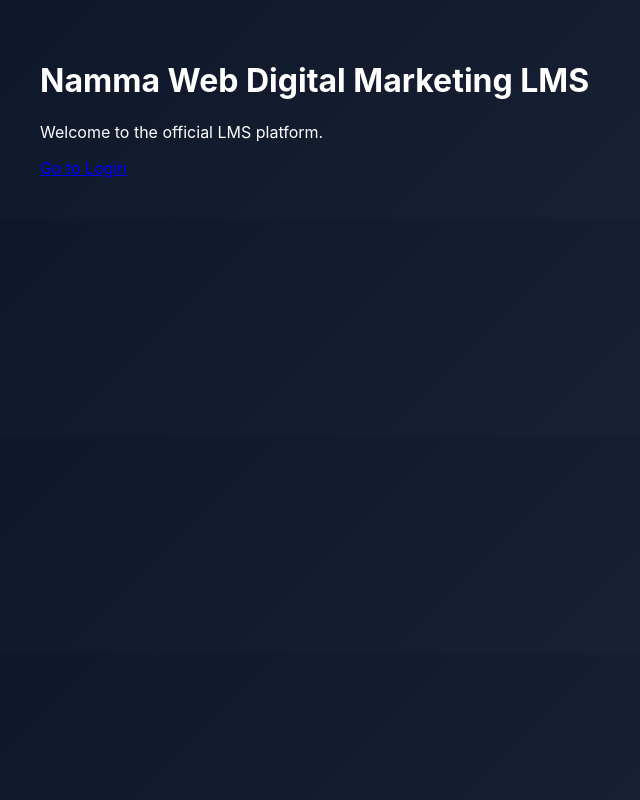
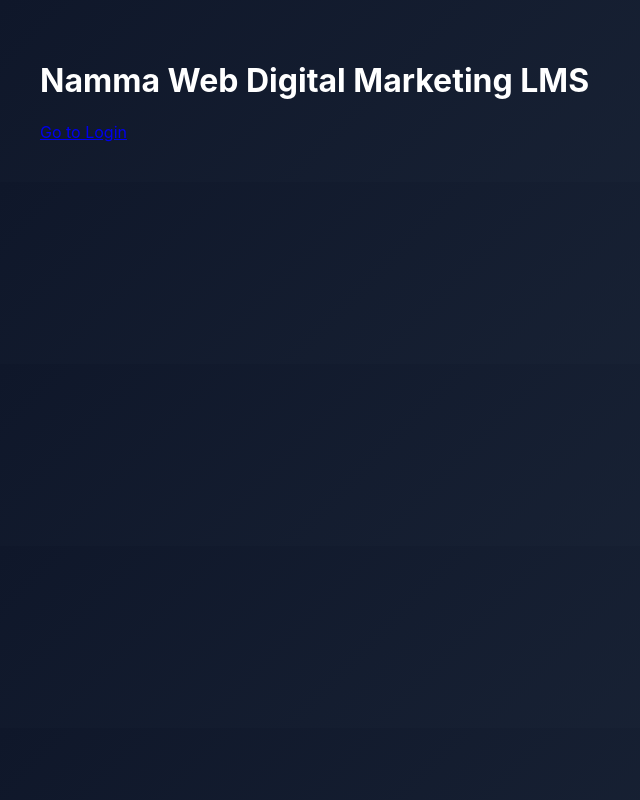
Before and after one commit to nammaweb/nammaweblmsdigital-marketing, a Next.js app: page / in a window 1280 px wide. Shown: the whole page, without its empty margins (0-640 px from the left). Built offline with nearby package versions, Linux system fonts and the light colour scheme.

Commit message:
Update page.js

```diff
--- a/app/page.js
+++ b/app/page.js
@@ -1,12 +1,8 @@
-export default function HomePage() {
+export default function Home() {
   return (
     <div style={{ padding: "40px" }}>
       <h1>Namma Web Digital Marketing LMS</h1>
-      <p>Welcome to the official LMS platform.</p>
-
-      <a href="/login" style={{ color: "blue" }}>
-        Go to Login
-      </a>
+      <a href="/login">Go to Login</a>
     </div>
   );
 }
```
